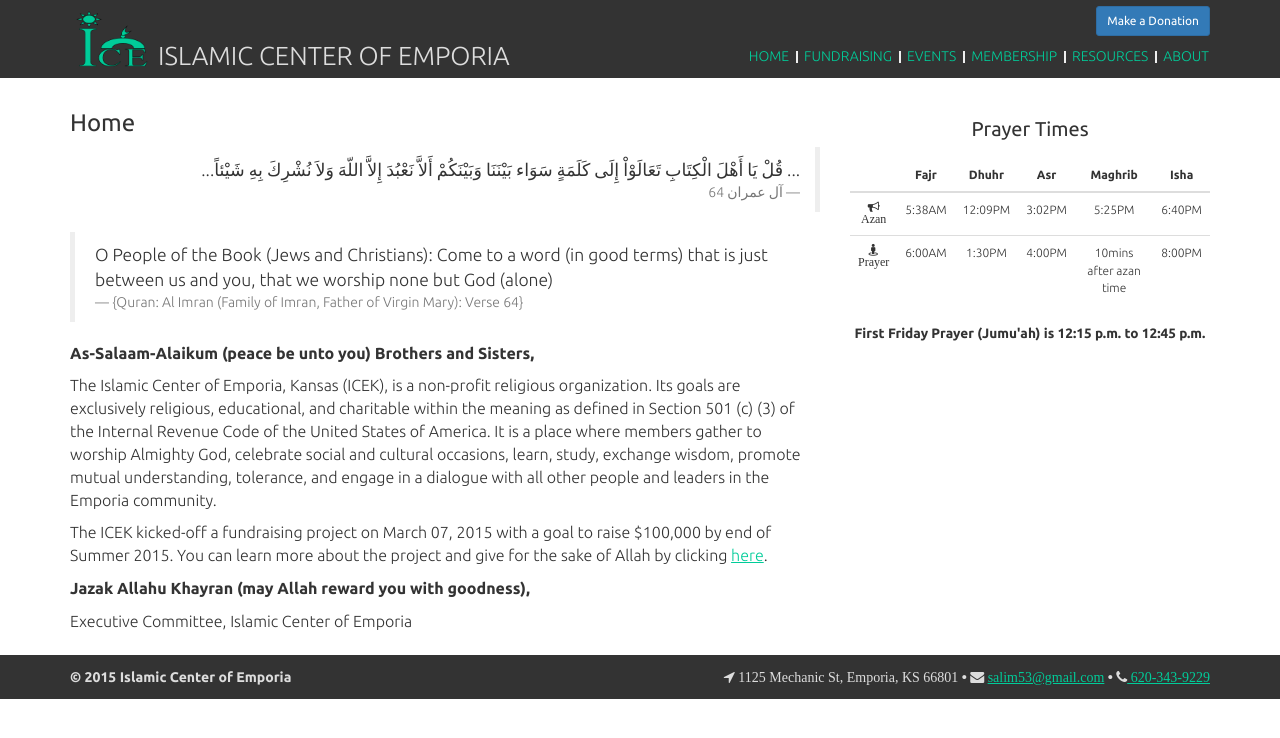
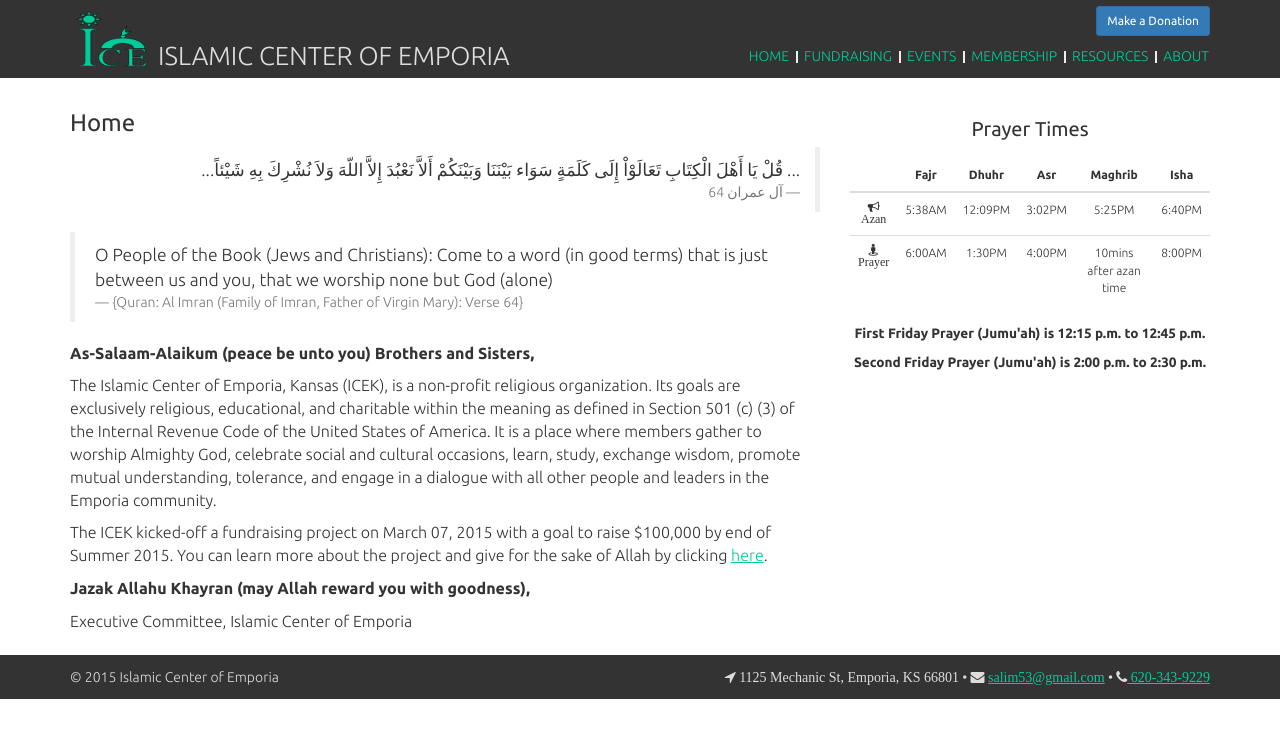
Before and after one commit to fourfridays/fourfridays.github.io, a Jekyll site: the page built from 1-index.html, in a window 1280 px wide. Shown: the top 738 px of the page. Built offline with Jekyll 4.4.1, drawn with Linux system fonts in a browser that asks for light colours; nearby versions of some CDN libraries.

Commit message:
Update page.html

```diff
--- a/_layouts/page.html
+++ b/_layouts/page.html
@@ -42,5 +42,5 @@
     </tbody>
   </table>
   <p class="text-center small"><strong>First Friday Prayer (Jumu'ah) is 12:15 p.m. to 12:45 p.m.</strong></p>
-  <p class="text-center small"><strong Second Friday Prayer (Jumu'ah) is 2:00 p.m. to 2:30 p.m.</strong></p>
+  <p class="text-center small"><strong>Second Friday Prayer (Jumu'ah) is 2:00 p.m. to 2:30 p.m.</strong></p>
 </div>
```
